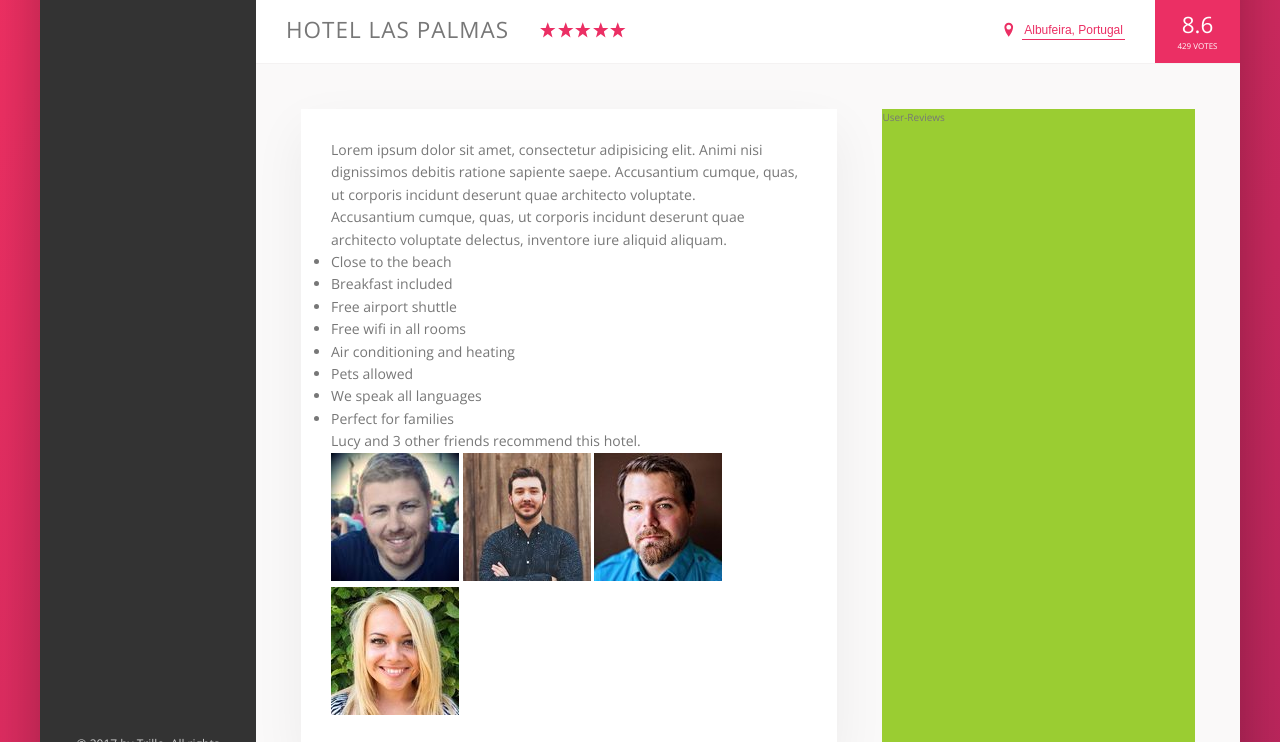
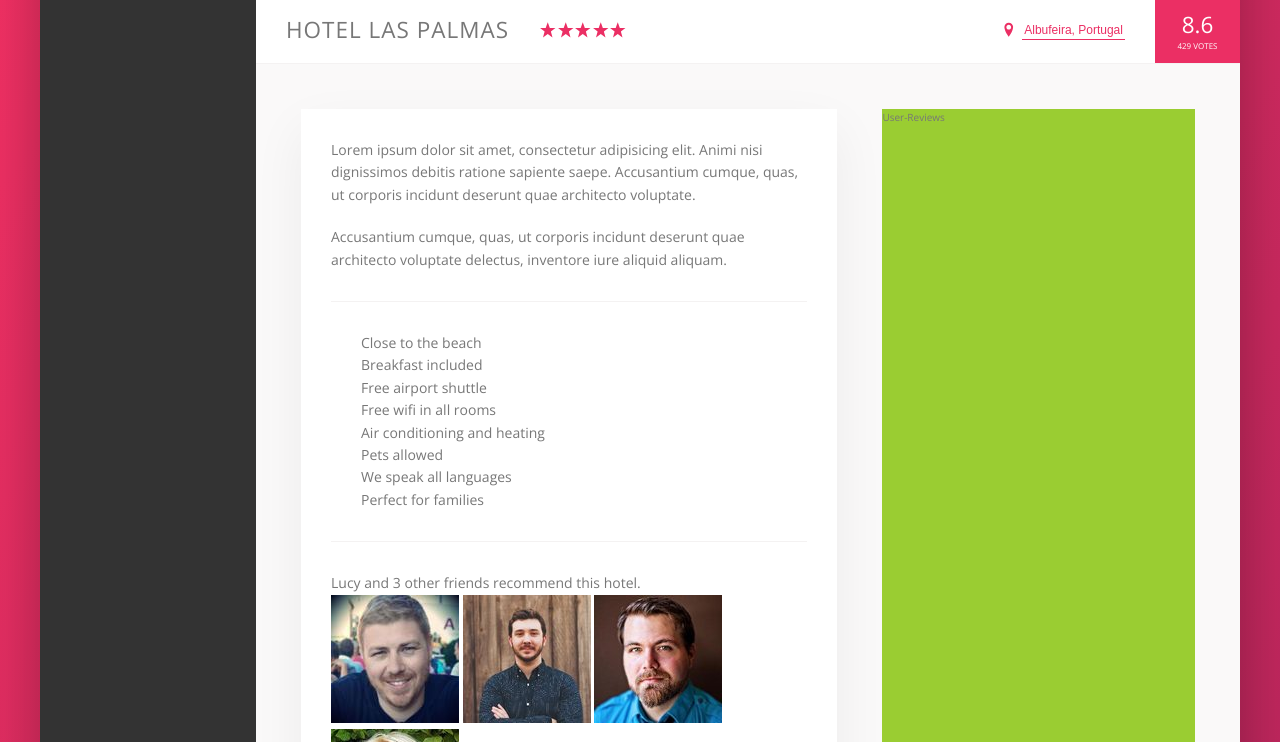
Before and after one commit to AlexJHand/Udemy_Trillo, a plain HTML site: page index.html in a window 1280 px wide. Shown: the part 538-1280 px from the top of the page. Drawn offline with nearby package versions, Linux system fonts and the light colour scheme.

Commit message:
paragraph styling

```diff
--- a/css/style.css
+++ b/css/style.css
@@ -296,3 +296,13 @@ body {
   100% {
     transform: scale(1);
     box-shadow: none; } }
+
+.paragraph:not(:last-of-type) {
+  margin-bottom: 2rem; }
+
+.list {
+  list-style: none;
+  margin: 3rem 0;
+  padding: 3rem;
+  border-top: var(--line);
+  border-bottom: var(--line); }
--- a/sass/_components.scss
+++ b/sass/_components.scss
@@ -297,3 +297,23 @@
         box-shadow: none;
     }
 }
+
+//////////////////////////////
+// PARAGRAPH
+.paragraph:not(:last-of-type) {
+    margin-bottom: 2rem;
+}
+
+//////////////////////////////
+// LIST
+.list {
+    list-style: none;
+    margin: 3rem 0;
+    padding: 3rem;
+    border-top: var(--line);
+    border-bottom: var(--line);
+}
+
+
+//////////////////////////////
+// RECOMMEND
```
